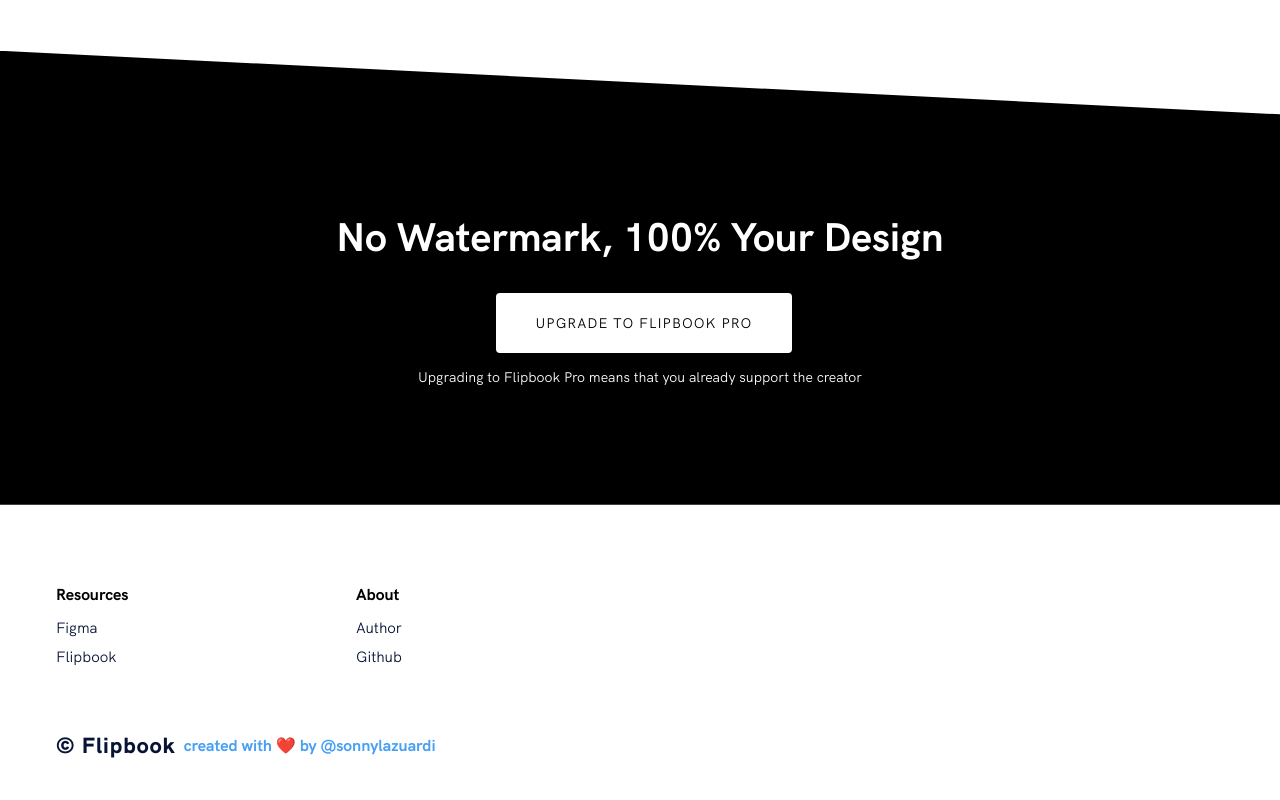
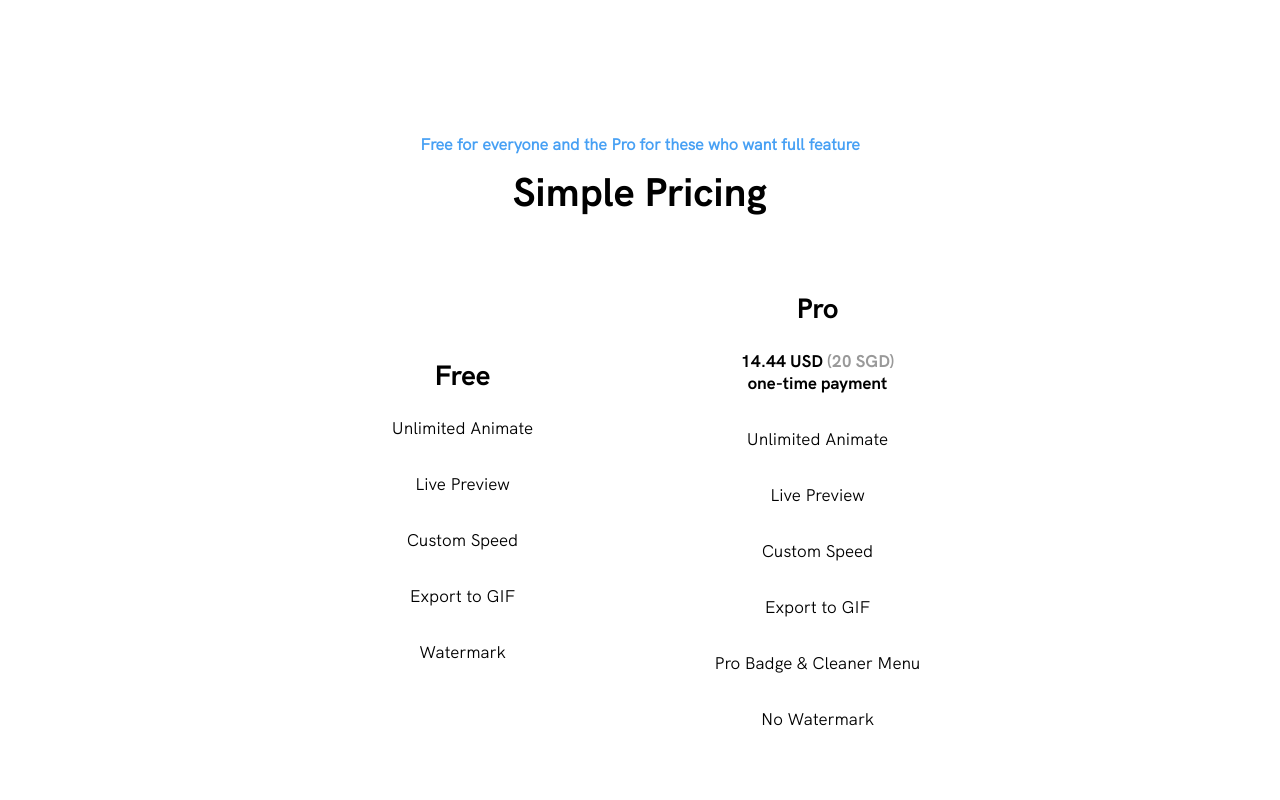
Before and after one commit to sonnylazuardi/flipbook-gatsby, a Gatsby site: page / in a window 1280 px wide. Shown: the part 1260-2060 px from the top of the page. Built offline with nearby package versions, Linux system fonts and the light colour scheme; Gatsby itself is replaced by a stand-in of ours.

Commit message:
Add pricing

```diff
--- a/src/components/common/navigation/navigation.js
+++ b/src/components/common/navigation/navigation.js
@@ -16,7 +16,7 @@
   ActionsContainer,
 } from "./style"
 
-const NAV_ITEMS = ["Features", "Upgrade", ""]
+const NAV_ITEMS = ["Features", "Pricing", "Upgrade", ""]
 
 export default class Navigation extends Component {
   state = {
--- a/src/components/sections/features.js
+++ b/src/components/sections/features.js
@@ -4,6 +4,7 @@
 import { Section, Container } from "../global"
 
 const Features = () => (
+  <React.Fragment>
     <Section id="features">
       <StyledContainer>
         <Subtitle>Features</Subtitle>
@@ -11,13 +12,11 @@
         <FeaturesGrid>
           <FeatureItem>
             <FeatureTitle>Live Preview</FeatureTitle>
-          <FeatureText>
-            You can see changes for your animation in real-time
-          </FeatureText>
+            <FeatureText>See changes your changes in real-time</FeatureText>
           </FeatureItem>
           <FeatureItem>
             <FeatureTitle>Speed Settings</FeatureTitle>
-          <FeatureText>Tweak your animation speed with a slider</FeatureText>
+            <FeatureText>Tweak your animation speed easily</FeatureText>
           </FeatureItem>
           <FeatureItem>
             <FeatureTitle>Reversed Animation</FeatureTitle>
@@ -30,6 +29,42 @@
         </FeaturesGrid>
       </StyledContainer>
     </Section>
+    <Section id="pricing">
+      <StyledContainer>
+        <Subtitle>
+          Free for everyone and the Pro for these who want full feature
+        </Subtitle>
+        <SectionTitle>Simple Pricing</SectionTitle>
+        <FeaturesGrid>
+          <FeatureItem>
+            <FeatureTitle>Free</FeatureTitle>
+            <FeatureText>Unlimited Animate</FeatureText>
+            <FeatureText>Live Preview</FeatureText>
+            <FeatureText>Custom Speed</FeatureText>
+            <FeatureText>Export to GIF</FeatureText>
+            <FeatureText>Watermark</FeatureText>
+          </FeatureItem>
+          <FeatureItem>
+            <FeatureTitle>Pro</FeatureTitle>
+            <FeatureText>
+              <div style={{ fontFamily: "HK Grotesk Bold" }}>
+                14.44 USD <span style={{ color: "#999" }}>(20 SGD)</span>
+                <br />
+                one-time payment
+              </div>
+            </FeatureText>
+            <FeatureText>Unlimited Animate</FeatureText>
+            <FeatureText>Live Preview</FeatureText>
+            <FeatureText>Custom Speed</FeatureText>
+            <FeatureText>Export to GIF</FeatureText>
+            <FeatureText>Pro Badge & Cleaner Menu</FeatureText>
+            <FeatureText>No Watermark</FeatureText>
+          </FeatureItem>
+        </FeaturesGrid>
+        <FeaturesGrid></FeaturesGrid>
+      </StyledContainer>
+    </Section>
+  </React.Fragment>
 )
 
 export default Features
--- a/src/components/sections/getstarted.js
+++ b/src/components/sections/getstarted.js
@@ -15,7 +15,9 @@
         Upgrade to Flipbook Pro
       </TryItButton>
       <Subtitle>
-        Upgrading to Flipbook Pro means that you already support the creator
+        Upgrading to Flipbook Pro means that
+        <br />
+        you already support the creator
       </Subtitle>
     </GetStartedContainer>
   </StyledSection>
@@ -75,5 +77,6 @@
   ${props => props.theme.font_size.xxsmall}
   padding-top: 16px;
   font-size: 14px;
+  text-align: center;
   color: ${props => props.theme.color.white.regular};
 `
--- a/src/components/sections/header.js
+++ b/src/components/sections/header.js
@@ -58,7 +58,7 @@
             </HeaderForm>
           </HeaderTextGroup>
           <ImageWrapper>
-            <img src={Demo} style={{ width: 550 }} />
+            <img src={Demo} style={{ width: 550, maxWidth: "100%" }} />
             <br />
           </ImageWrapper>
         </Flex>
```
Lines whose indentation alone changed are shown as unchanged.
